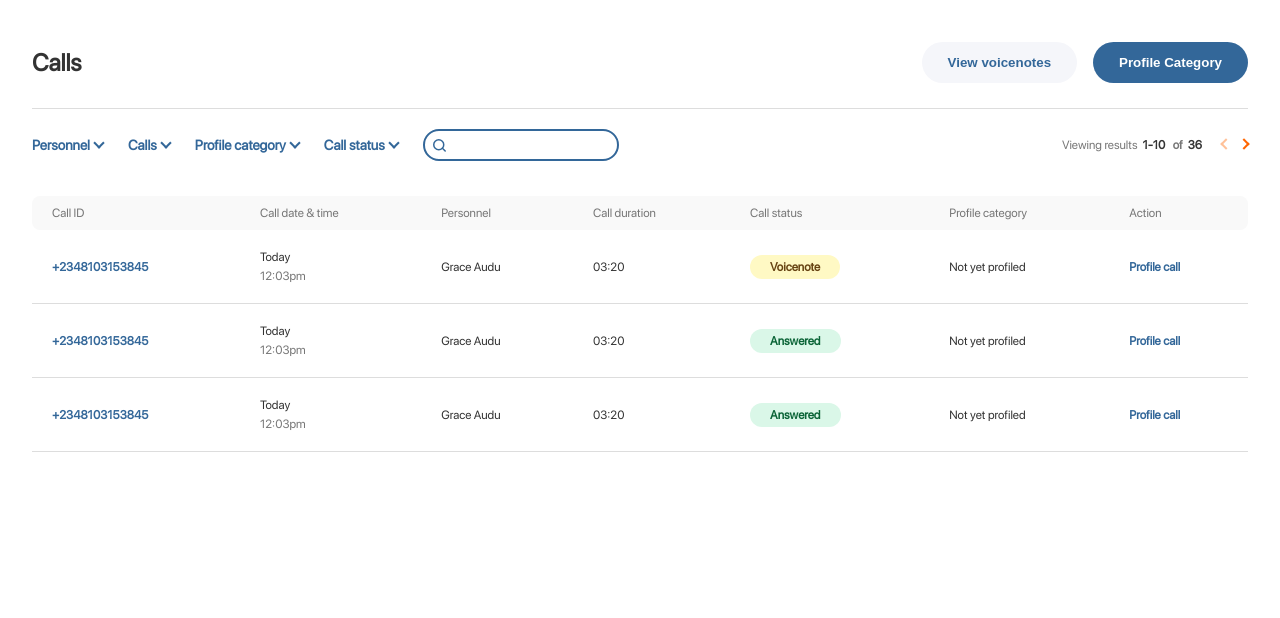
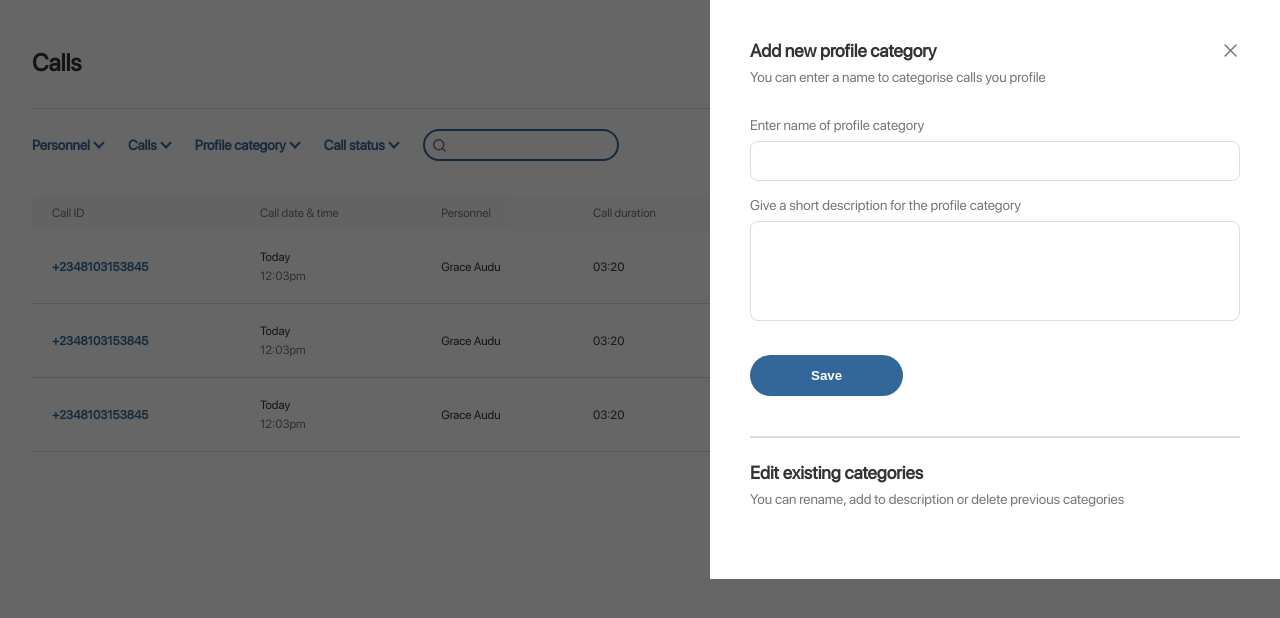
Before and after one commit to cjayprime/recallo, a React (Create React App) app: page /calls in a window 1280 px wide. Both pictures are taken after a click on the button "View voicenotes". Shown: the top 618 px of the page. Built offline with nearby package versions, Linux system fonts and the light colour scheme.

Commit message:
Fixed all rendering issues

```diff
--- a/src/components/Overlay/overlay.js
+++ b/src/components/Overlay/index.js
@@ -7,17 +7,17 @@ class Overlay extends Component{
 
     render() {
 
-        const { handleClose, show, children } = this.props;
+        const { toggle, open, children } = this.props;
 
-        const showHideClassName = show ? 'overlay display-block' : 'overlay display-none';
+        const showHideClassName = open ? 'overlay display-block' : 'overlay display-none';
 
         return(
-            <div className={showHideClassName}>
+            <div className={showHideClassName} onClick={toggle}>
                 <section className='overlay-main'>
                     {children}
                     <div className="circle cursor">
                         <CloseIcon
-                            onClick={handleClose}
+                            onClick={toggle}
                             className="close"
                         />
                     </div>
--- a/src/components/PrivateRoute.js
+++ b/src/components/PrivateRoute.js
@@ -1,5 +1,5 @@
 import React from 'react';
-import { Route, Redirect } from "react-router-dom";
+import { Route } from "react-router-dom";
 
 const PrivateRoute = ({ component: Component, ...rest }) => {
     return (
--- a/src/components/SideNav/sidenav.js
+++ b/src/components/SideNav/sidenav.js
@@ -2,12 +2,11 @@ import React, { Component } from 'react';
 import { Link } from "react-router-dom";
 
 import "./sidenav.css"
-import Header from "../Header/header";
 
 class Sidenav extends Component {
     render() {
         const { routes } = this.props;
-        console.log(routes, "Hey routes");
+        //console.log(routes, "Hey routes");
         return (
             <aside className="sidenav">
                 {/* <Header className="SideNav-header" /> */}
@@ -29,9 +28,9 @@ class Sidenav extends Component {
                         {routes.privateRoutes.sidebar.map((prop, key) => {
                             if (prop.redirect) return null;
                             return (
-                                <Link className="sidenav-list-link" to={prop.layout + prop.path}>
-                                    <li key={key} className="sidenav-list-item">
-                                        <img src={prop.icon} className="sidenav-list-icon" />
+                                <Link key={key} className="sidenav-list-link" to={prop.layout + prop.path}>
+                                    <li className="sidenav-list-item">
+                                        <img src={prop.icon} className="sidenav-list-icon" alt="" />
                                         <h5>{prop.name}</h5>
                                     </li>
                                 </Link>
--- a/src/components/TitleBar/titlebar.js
+++ b/src/components/TitleBar/index.js
@@ -1,11 +1,9 @@
 import React, { Component } from "react";
 import './titlebar.css';
+
 import Button from "../Button/button";
 
 class Titlebar extends Component{
-
-
-
     render() {
         return(
             <div className="title-bar">
@@ -16,14 +14,16 @@ class Titlebar extends Component{
                     <Button
                         background={"#F5F6FA"} text={"var(--text-color)"} padding={"12px 25px"}
                         className="mr-16 br-30"
-                        click={this.showModal}
+                        click={this.props.buttons.left.action}
                     >
-                        {this.props.buttons.left}
+                        {this.props.buttons.left.title}
                     </Button>
                     <Button
                         background={"var(--text-color)"} text={"#fff"} padding={"12px 25px"}
-                        className="br-30">
-                        {this.props.buttons.right}
+                        className="br-30"
+                        click={this.props.buttons.right.action}
+                    >
+                        {this.props.buttons.right.title}
                     </Button>
                 </div>
             </div>
--- a/src/routes/routes.js
+++ b/src/routes/routes.js
@@ -1,6 +1,6 @@
 import Admin from "../views/Admin/admin";
 import Home from "../views/Home/home";
-import Calls from "../views/Calls/Calls";
+import Calls from "../views/Calls";
 import Personnel from "../views/Personnel";
 import Analytics from "../views/Analytics";
 
--- a/src/views/Calls/ProfileCategoryOverlay.js
+++ b/src/views/Calls/ProfileCategoryOverlay.js
@@ -1,25 +1,17 @@
 import React, { Component } from "react";
-import Overlay from "../../components/Overlay/overlay";
+import Overlay from "../../components/Overlay";
 import FormField from "../../components/Form";
 import Button from "../../components/Button/button";
 
 
 class ProfileCategoryOverlay extends Component{
 
-    state = { show: false };
-
-    showModal = () => {
-        this.setState({ show: true });
-    };
-
-    hideModal = () => {
-        this.setState({ show: false });
-    };
-
     render() {
 
+        const { open, toggle } = this.props;
+
         return(
-            <Overlay show={this.state.show} handleClose={this.hideModal}>
+            <Overlay open={open} toggle={toggle}>
                 <div>
                     <h4 className="mb-8">Add new profile category</h4>
                     <h6 className="light text-light mb-32">You can enter a name to categorise calls you profile</h6>
--- a/src/views/Calls/Calls.js
+++ b/src/views/Calls/index.js
@@ -1,18 +1,23 @@
 import React, { Component } from 'react';
 
 
-import Titlebar from "../../components/TitleBar/titlebar";
+import Titlebar from "../../components/TitleBar";
 import Table from "../../components/Table/table";
 import MenuItem from "../../components/MenuItem/menuItem";
-import {ReactComponent as SearchIcon} from "../../assets/img/search.svg";
+import ProfileCategoryOverlay from "./ProfileCategoryOverlay";
 
 
-
-
+import {ReactComponent as SearchIcon} from "../../assets/img/search.svg";
 
 
 class Calls extends Component {
 
+    state = { open: false };
+
+    toggle = () => {
+        this.setState({ open: ! this.state.open });
+        console.log("Toggled")
+    };
 
     render() {
         return (
@@ -20,8 +25,8 @@ class Calls extends Component {
                 <Titlebar
                     heading={"Calls"}
                     buttons={{
-                        left: "View voicenotes",
-                        right: "Profile Category",
+                        left: { title: "View voicenotes", action: this.toggle },
+                        right: { title: "Profile Category", action: this.toggle }
                     }}
                 />
                 <div className="menu-bar ptb-20">
@@ -44,10 +49,12 @@ class Calls extends Component {
                         </div>
                     </div>
                 </div>
+                <ProfileCategoryOverlay open={this.state.open} toggle={this.toggle} />
                 <Table />
             </div>
         )
     }
+
 }
 
 export default Calls;
--- a/src/views/Personnel.js
+++ b/src/views/Personnel.js
@@ -1,13 +1,11 @@
 import React, { Component } from 'react';
 
-import Titlebar from "../components/TitleBar/titlebar";
+import Titlebar from "../components/TitleBar";
 import MenuItem from "../components/MenuItem/menuItem";
 import {ReactComponent as SearchIcon} from "../assets/img/search.svg";
 import Table from "../components/Table/table";
-import Modal from "../components/Overlay/overlay";
 
 class Personnel extends Component {
-
 
     render() {
 
@@ -16,8 +14,8 @@ class Personnel extends Component {
                 <Titlebar
                     heading={"Personnel"}
                     buttons={{
-                        left: "Departments",
-                        right: "Add personnel",
+                        left: {title: "Departments", action: () => {}},
+                        right: {title: "Add personnel", action: () => {}}
                     }}
                 />
                 <div className="menu-bar ptb-20">
```
